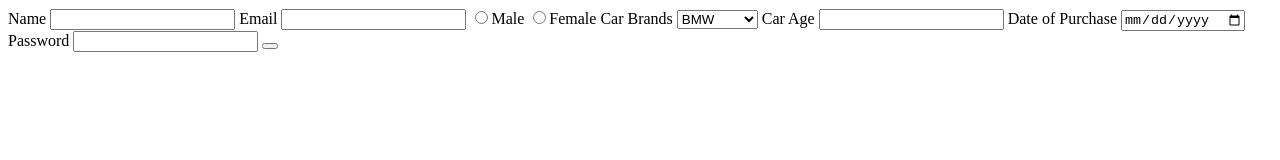
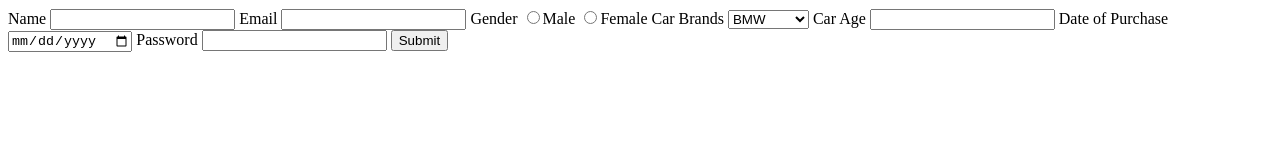
Before and after one commit to acciojob/car-insurance-form-Swathi0827, a website: page main.html in a window 1280 px wide. Drawn offline with Linux system fonts and the light colour scheme.

Commit message:
created a submission

```diff
--- a/main.html
+++ b/main.html
@@ -13,6 +13,7 @@
 		<input type="Text" id="name" required/>
 	<label for="email">Email</label>
 		<input type="Email" id="email" required/>
+	<label>Gender</label>
 	<input type="radio" value="abc" name="gender" required/>Male
 	<input type="radio" value="def" name="gender" required/>Female
 	<label for="cars">Car Brands</label>
@@ -23,11 +24,11 @@
 		</select>
 	<label for="carage">Car Age</label>
 	    <input type="Number" id="carage" required/>
-	<label for="drop">Date of Purchase</label>
-		<input type="Date" id="drop" required/>
+	<label for="dop">Date of Purchase</label>
+		<input type="Date" id="dop" required/>
 	<label for="password">Password</label>
 		<input type="password" id="password" required/>
-	<button type="submit">
+	<button type="submit">Submit</button>
 	</form>
     <script type="text/javascript" src="./script.js">
 </script>
```
